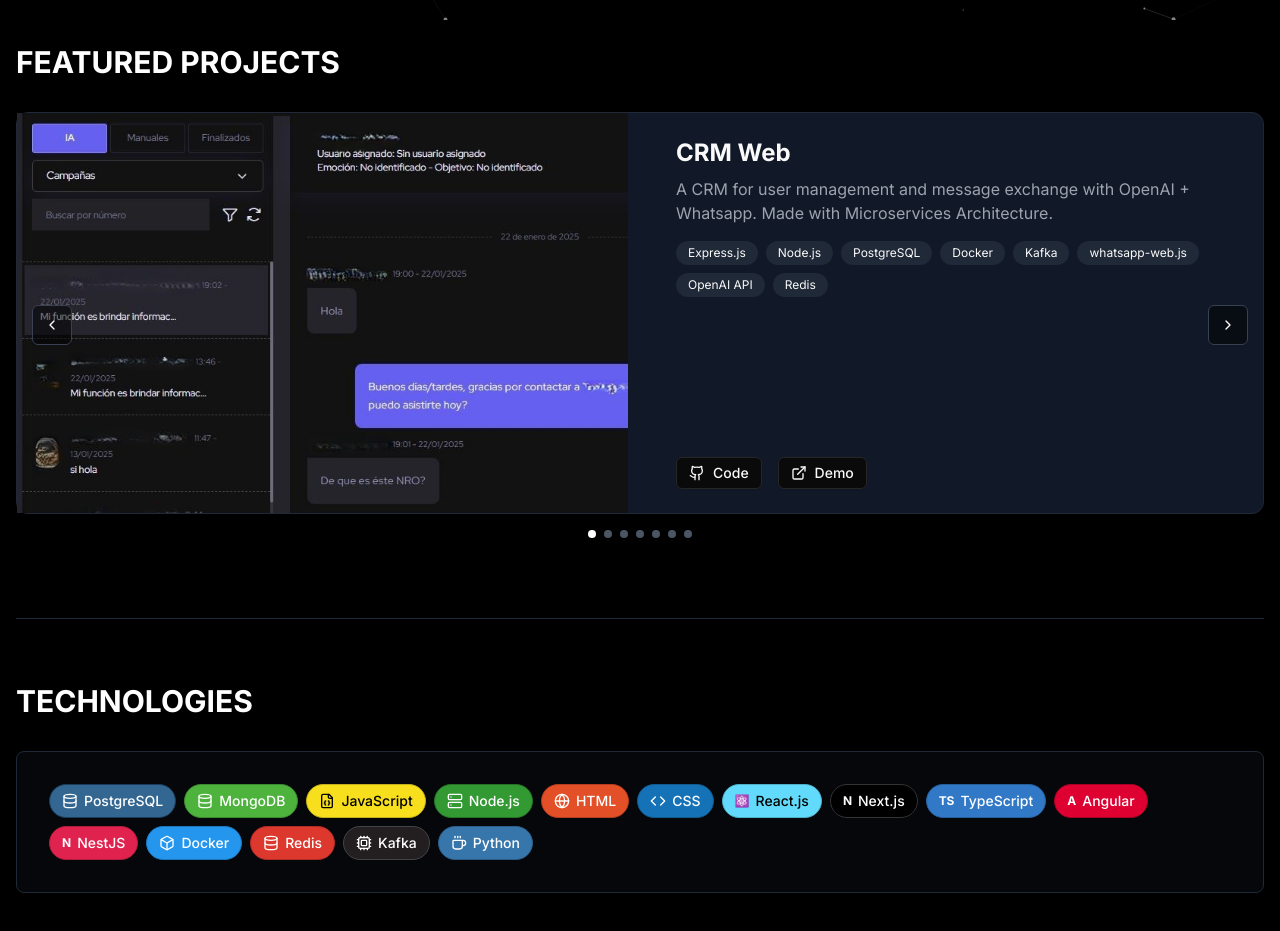
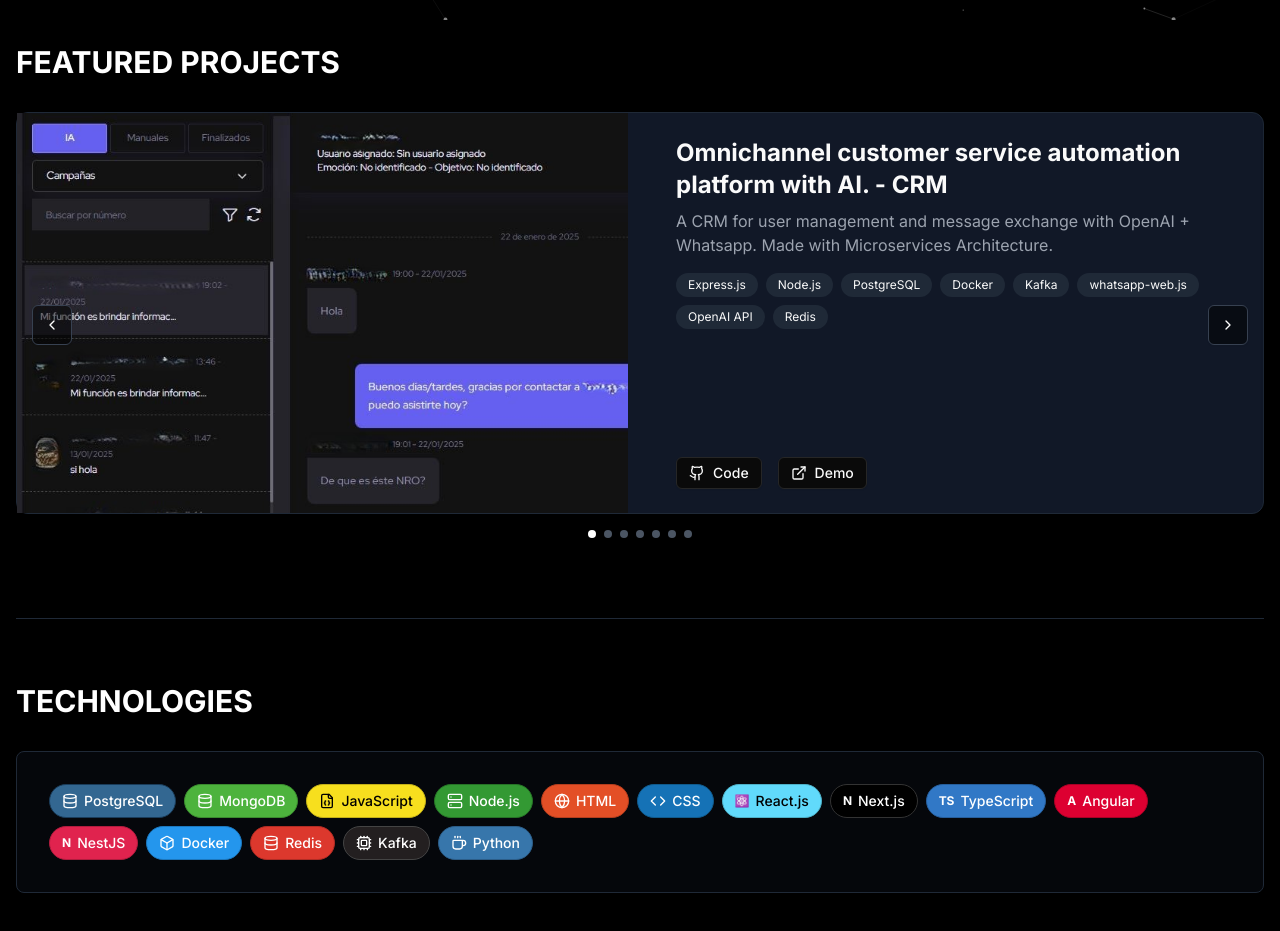
Before and after one commit to Frynox/portfolio-web, a Next.js app: page / in a window 1280 px wide. Shown: the part 780-1711 px from the top of the page. Built offline with nearby package versions, Linux system fonts and the light colour scheme.

Commit message:
changed firsts project's name

```diff
--- a/components/project-carousel.tsx
+++ b/components/project-carousel.tsx
@@ -17,7 +17,7 @@ import dashboardImage from "@/public/Dashboard.jpg";
 const projects = [
   {
     id: 6,
-    title: "CRM Web",
+    title: "Omnichannel customer service automation platform with AI. - CRM",
     description:
       "A CRM for user management and message exchange with OpenAI + Whatsapp. Made with Microservices Architecture.",
     image: crmImage,
@@ -36,7 +36,7 @@ const projects = [
   },
   {
     id: 7,
-    title: "CRM Web - Dashboard",
+    title: "Omnichannel customer service automation platform with AI. - Dashboard",
     description:
       "Dashboard for real-time monitoring and analysis.Its scalable architecture facilitates business growth integration and evaluation.",
     image: dashboardImage,
```
